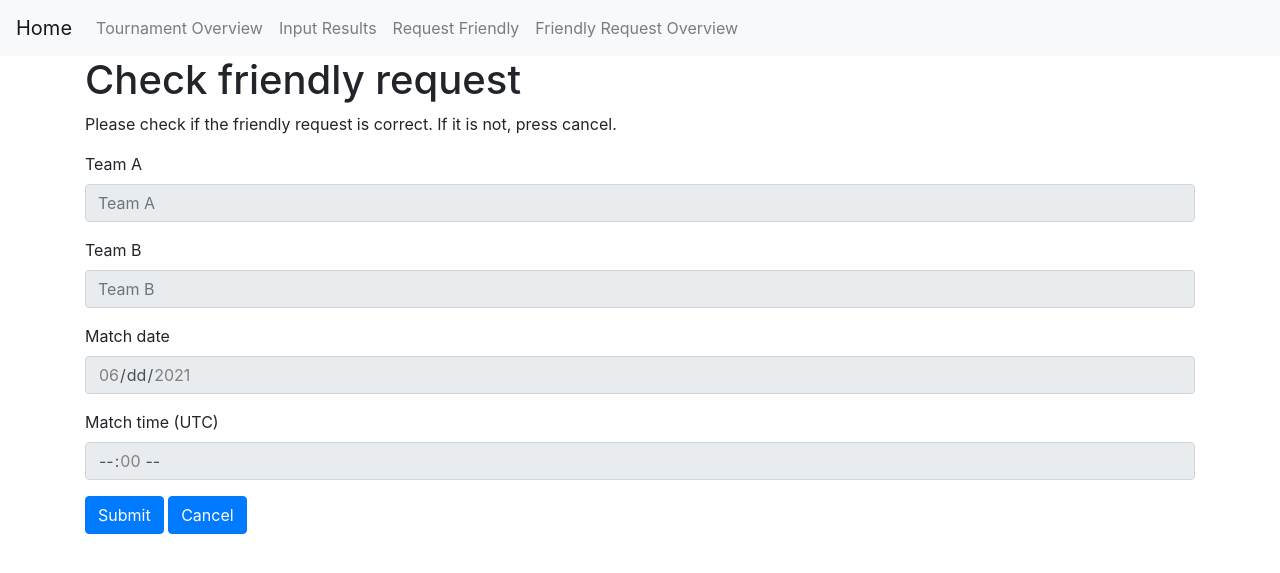
After one commit to selinazwerver/ssl-scheduling-webAPI-2021, a Flask app: template templates/check_friendly.html in a window 1280 px wide. The commit adds this page. Shown: the top 573 px of the page. Run offline with Flask 2, Linux system fonts and the light colour scheme; the template is opened without the code that fills it, so the values that code supplies are empty; parts of the project's set-up code (start-up, migrations or seed data) failed here and were passed over; some libraries are stand-ins or nearby versions.

Commit message:
check friendly request

```diff
--- a/main.py
+++ b/main.py
@@ -7,7 +7,7 @@ import threading
 # from CalendarHandler import CalendarHandler
 
 app = Flask(__name__)
-app.config["DEBUG"] = False
+app.config["DEBUG"] = True
 app.config['SECRET_KEY'] = 'blah'
 
 dataHandler = DataHandler()
@@ -17,22 +17,22 @@ commHandler = CommunicationHandler()
 # init database
 dataHandler.schedule_csv_to_db(name='schedule', removedb=True)
 
-# Tests
-# commHandler.date_to_hour('2021-06-22 14:00')
-# commHandler.hour_to_date(38)
-# dataHandler.export_db_to_csv('schedule')
-# dataHandler.export_csv_to_db('schedule')
-# dataHandler.export_db_to_csv('schedule')
-# commHandler.convert_db_to_normal_time('schedule')
-# commHandler.send_friendly_request()
-# calHandler.write_event_to_calendar(field='A')
-# commHandler.receive_tournament_update()
-# dataHandler.update_tournament_db()
 
+
+
+###############################################################
+############################ HOME #############################
+###############################################################
 @app.route('/', methods=['GET', 'POST'])
 def index():
     return render_template('home.html')
 
+
+
+
+###############################################################
+######################### TOURNAMENT ##########################
+###############################################################
 @app.route('/tournament_overview', methods = ['GET'])
 def tournament():
     conn = dataHandler.get_db_connection('schedule')
@@ -40,6 +40,12 @@ def tournament():
     conn.close()
     return render_template('tournament_overview.html', schedule=schedule)
 
+
+
+
+###############################################################
+########################### RESULTS ###########################
+###############################################################
 @app.route('/results', methods = ['GET', 'POST'])
 def results():
     conn = dataHandler.get_db_connection('schedule')
@@ -108,6 +114,59 @@ def check_results():
     return render_template('check_results.html', team_a=team_a, team_b=team_b, date=date,
                             starttime=starttime, score_a=score_a, score_b=score_b)
 
+
+
+
+###############################################################
+######################### FRIENDLIES ##########################
+###############################################################
+@app.route('/request_friendly', methods = ['GET', 'POST'])
+def request_friendly():
+    if request.method == 'POST':
+        team_a = request.form['team_a']
+        team_b = request.form['team_b']
+        date = request.form['date']
+        starttime = request.form['time']
+
+        # send a warning if something is missing
+        if not team_a:
+            flash('Team A is required!')
+        if not team_b:
+            flash('Team B is required!')
+        if not date:
+            flash('Date is required!')
+        if not starttime:
+            flash('Time is required!')
+        else:
+            return redirect(url_for('check_friendly', team_a=team_a, team_b=team_b, date=date, starttime=starttime))
+
+    return render_template('request_friendly.html')
+
+@app.route('/check_friendly', methods=['GET', 'POST'])
+def check_friendly():
+    team_a = request.args['team_a']
+    team_b = request.args['team_b']
+    date = request.args['date']
+    starttime = request.args['starttime']
+
+    # can be left out but is here for clarity; cancel puts you back to the form
+    if (request.method == 'POST') and (request.form['submit'] == 'cancel'):
+        return render_template('request_friendly.html')
+
+    # put the results in the database
+    if (request.method == 'POST') and (request.form['submit'] == 'submit'):
+        # insert request in friendly database
+        conn = dataHandler.get_db_connection('friendlies')
+        cur = conn.cursor()
+        conn.execute('INSERT INTO friendlies (day, teamA, teamB, starttime, status, timestamp) VALUES (?,?,?,?,?,?)',
+                         (date, team_a, team_b, starttime, 'Pending', datetime.now()))
+        conn.commit()
+        conn.close()
+        return redirect(url_for('request_overview'))
+
+    return render_template('check_friendly.html', team_a=team_a, team_b=team_b, date=date,
+                            starttime=starttime)
+
 @app.route('/request_overview', methods = ['GET'])
 def request_overview():
     conn = dataHandler.get_db_connection('friendlies')
@@ -115,37 +174,12 @@ def request_overview():
     conn.close()
     return render_template('request_overview.html', friendlies = friendly_requests)
 
-@app.route('/request_friendly', methods = ['GET', 'POST'])
-def request_friendly():
-    if request.method == 'POST':
-        team_a = request.form['team_a']
-        team_b = request.form['team_b']
-        date = request.form['date']
-        time = request.form['time']
-
-        if not team_a:
-            flash('Team A is required!')
-        if not team_b:
-            flash('Team B is required!')
-        if not date:
-            flash('Date is required!')
-        if not time:
-            flash('Time is required!')
-        else:
-            conn = dataHandler.get_db_connection('friendlies')
-            conn.execute('INSERT INTO friendlies (day, teamA, teamB, starttime, status, timestamp) VALUES (?,?,?,?,?,?)',
-                         (date, team_a, team_b, time, 'Pending', datetime.now()))
-            conn.commit()
-            conn.close()
-
-            # commHandler.send_friendly_request()
-            # dataHandler.export_db_to_csv('friendlies')
-            return redirect(url_for('request_overview'))
-
-    return render_template('request_friendly.html')
 
 
-# init thread to check for updates
+
+###############################################################
+############################# RUN #############################
+###############################################################
 update_thread = threading.Thread(target=commHandler.update)
 update_thread.start()
 
--- /dev/null
+++ b/templates/check_friendly.html
@@ -0,0 +1,47 @@
+{% extends 'base.html' %}
+{% block content %}
+<h1>{% block title %} Check friendly request {% endblock %}</h1>
+<p>Please check if the friendly request is correct. If it is not, press cancel. </p>
+<form method="post">
+
+<!--  Team A-->
+  <div class="form-group">
+    <label for="team_a">Team A</label>
+    <input type="text" name="team_a" id="team_a"
+           placeholder="Team A" class="form-control"
+           value="{{team_a }}" disabled/>
+  </div>
+
+<!--  Team B-->
+  <div class="form-group">
+    <label for="team_b">Team B</label>
+    <input type="text" name="team_b" id="team_b"
+           placeholder="Team B" class="form-control"
+           value="{{team_b}}" disabled/>
+  </div>
+
+<!--  Match date-->
+  <div class="form-group">
+    <label for="date">Match date</label>
+    <input type="date" name="date" id="date"
+           min="2021-06-14" max="2021-06-27"
+           class="form-control"
+           value="{{date}}" disabled/>
+  </div>
+
+<!--  Match time -->
+  <div class="form-group">
+    <label for="time">Match time (UTC)</label>
+    <input type="time" name="time" id="time"
+           class="form-control" step="3600"
+           value="{{starttime}}" disabled/>
+  </div>
+
+<!--  Submit button-->
+  <div class = "flex">
+    <button type="submit" name="submit" value="submit" class="btn btn-primary">Submit</button>
+    <button type="submit" name="submit" value="cancel" class="btn btn-primary">Cancel</button>
+  </div>
+
+</form>
+{% endblock %}
--- a/templates/check_results.html
+++ b/templates/check_results.html
@@ -1,7 +1,7 @@
 {% extends 'base.html' %}
 {% block content %}
 <h1>{% block title %} Check match results {% endblock %}</h1>
-<p>Please check idisplay time html in formf the results are correct. If they are not, press cancel.</p>
+<p>Please check if the results are correct. If they are not, press cancel.</p>
 <form method="post">
 <div className="inputBox">
   <div class = "flex">
--- a/templates/home.html
+++ b/templates/home.html
@@ -2,5 +2,6 @@
 
 {% block content %}
 <h1>{% block title %} SSL Tournament Scheduler {% endblock %}</h1>
-<p>Welcome to the SSL Tournament Scheduler! Here you can input the results of the matches and request friendly matches.</p>
+<p>Welcome to the SSL Tournament Scheduler!
+    Here you can input match results and request friendly matches.</p>
 {% endblock %}
--- a/token.json
+++ b/token.json
@@ -1 +1 @@
-{"token": "ya29.a0AfH6SMCiUANegOwktKKxIge79IiThFopCeM3PdkSsHqaSBN_sQ0lvkIzQI97mWRKvcXHZqE2vhURQz1vrQmfkvBuT5PYVDycoDLq_clWJhw9LZG5zFE6EIcJihdSokgtl2HmkrhMdTYqK-B7Y2EazVBejORBuw", "refresh_token": "1//0gVVb1doPfdAeCgYIARAAGBASNwF-L9Ir1mO-Y9lL2Hq4YmJTr_TrjBmquk9nU8-fqLQT9rJhRifcp9HDCMTZRPqpnkVYhNdQjRU", "token_uri": "https://oauth2.googleapis.com/token", "client_id": "1010268089304-a428uo2p5mip347q0j38c4oitki4kptc.apps.googleusercontent.com", "client_secret": "QmJAoz3Ix1GohfEAZXdG5tXV", "scopes": ["https://www.googleapis.com/auth/calendar"], "expiry": "2021-05-27T14:04:23.215819Z"}
+{"token": "ya29.a0AfH6SMDScQZ8psA7PSUGTPKLhJ4y3vz0BFCZoxUSW8gQTHeEbfPHwdksMgkIMwEUMiEehVliU197iyTSR-P-OkhGzLlQiyztKdVR7MCgvgczGg1MgJkk_8kkfH0feMJhcaa48saAoj1IhTrtoXAPkQWbgWNFCQ", "refresh_token": "1//0gVVb1doPfdAeCgYIARAAGBASNwF-L9Ir1mO-Y9lL2Hq4YmJTr_TrjBmquk9nU8-fqLQT9rJhRifcp9HDCMTZRPqpnkVYhNdQjRU", "token_uri": "https://oauth2.googleapis.com/token", "client_id": "1010268089304-a428uo2p5mip347q0j38c4oitki4kptc.apps.googleusercontent.com", "client_secret": "QmJAoz3Ix1GohfEAZXdG5tXV", "scopes": ["https://www.googleapis.com/auth/calendar"], "expiry": "2021-05-27T16:08:43.604185Z"}
```
Also changed, not shown: CommunicationHandler.py (+23 -11 lines), DataHandler.py (+55 -62 lines), friendlies.db, schedule.db.
